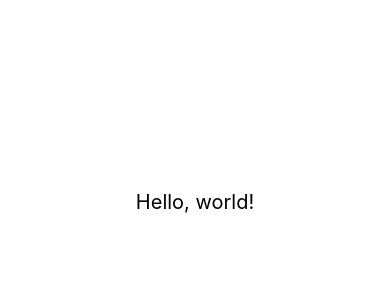
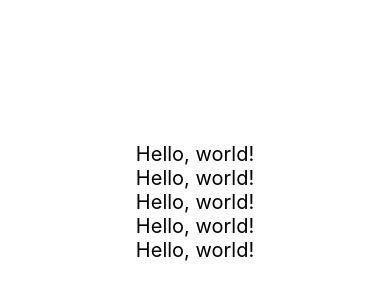
Before and after one commit to amandeepmittal/my-app, a React Native app: screen / in a window 390 px wide. Shown: the part 220-520 px from the top of the page. Built offline with nearby package versions, Linux system fonts and the light colour scheme.

Commit message:
Let's trigger a build as a viewer

```diff
--- a/App.js
+++ b/App.js
@@ -4,6 +4,10 @@ import { StyleSheet, Text, View } from "react-native";
 export default function App() {
   return (
     <View style={styles.container}>
+      <Text style={styles.title}>Hello, world!</Text>
+      <Text style={styles.title}>Hello, world!</Text>
+      <Text style={styles.title}>Hello, world!</Text>
+      <Text style={styles.title}>Hello, world!</Text>
       <Text style={styles.title}>Hello, world!</Text>
       <StatusBar style="auto" />
     </View>
```
